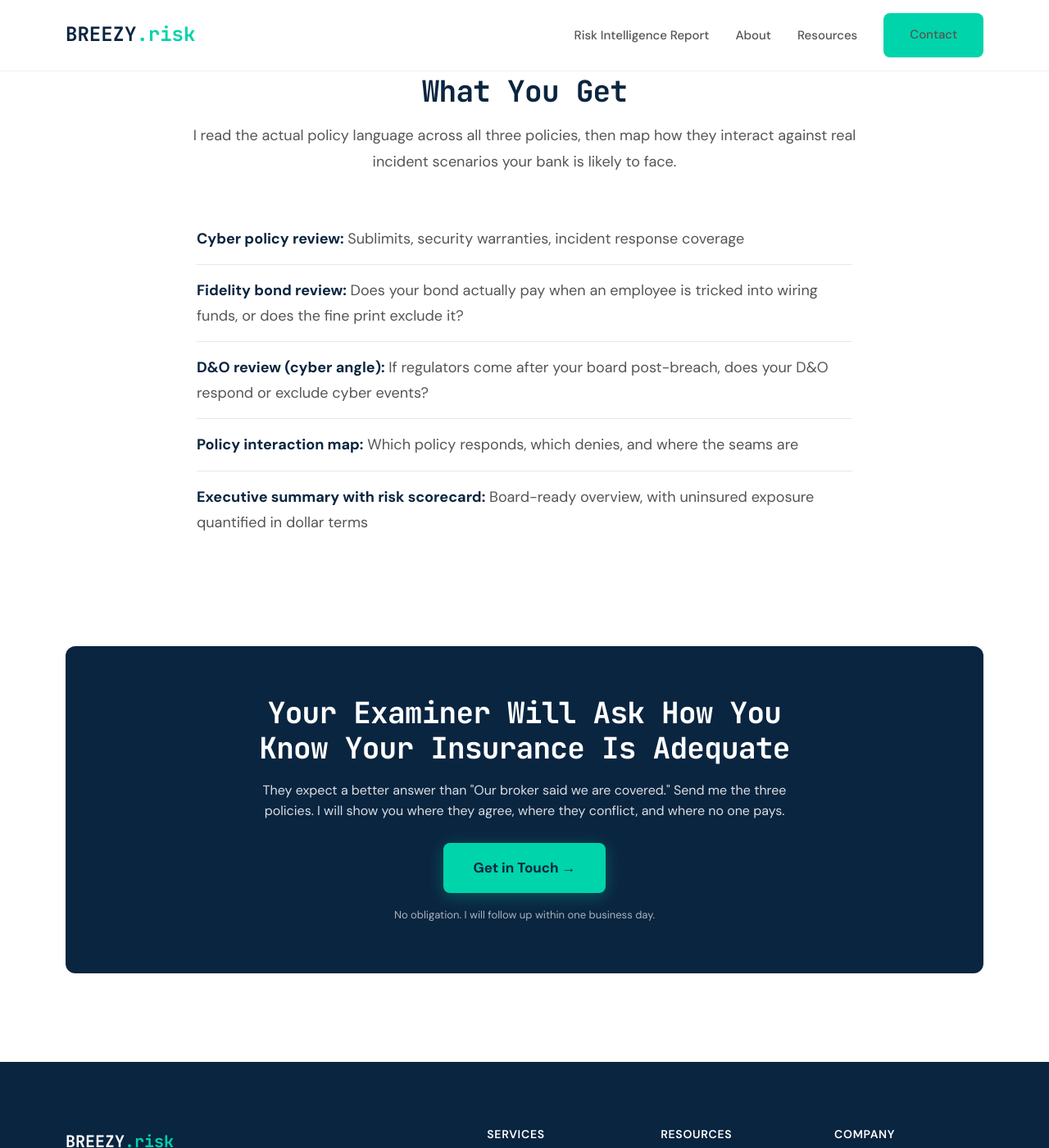
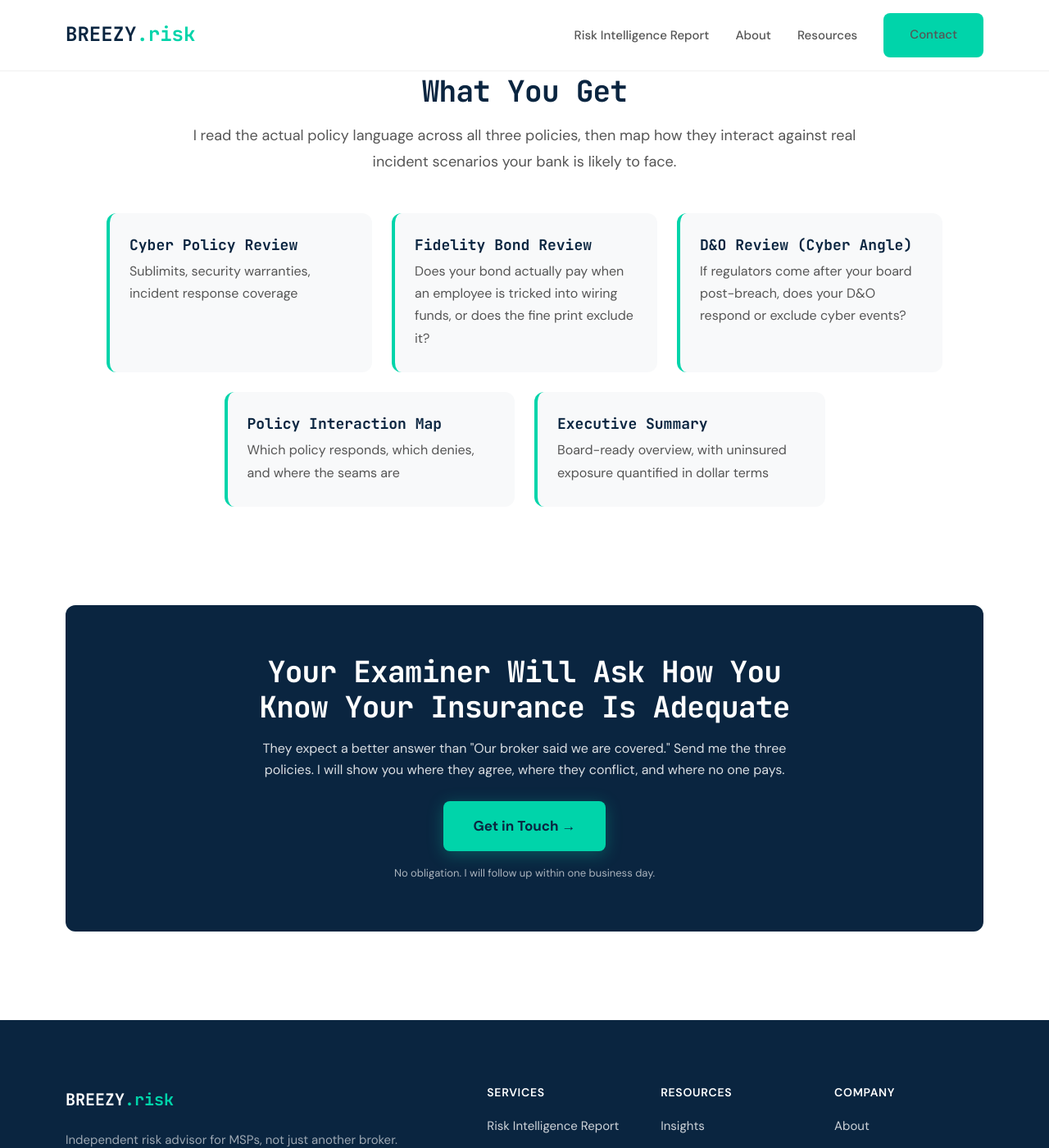
Before and after one commit to joeproe1/breezyins.com, a Jekyll site: the page built from community-bank-insurance.html, in a window 1280 px wide and 1400 px high, scrolled down 1244 px. Shown: the whole window at 82% size. Built offline with Jekyll 4.4.1, drawn with Linux system fonts in a browser that asks for light colours.

Commit message:
Restructure deliverables as card grid

```diff
--- a/community-bank-insurance.html
+++ b/community-bank-insurance.html
@@ -109,24 +109,36 @@ permalink: /community-bank-insurance/
   margin: 0;
 }
 .bank-deliverables {
-  max-width: 800px;
-  margin: 0 auto;
+  display: grid;
+  grid-template-columns: repeat(3, 1fr);
+  gap: 24px;
+  max-width: 1100px;
+  margin: 0 auto 24px;
 }
-.bank-deliverables ul {
-  list-style: none;
-  padding: 0;
+.bank-deliverable {
+  background: var(--bg-light);
+  border-radius: 12px;
+  padding: 28px 24px;
+  border-left: 4px solid var(--accent);
+}
+.bank-deliverable h3 {
+  font-size: 18px;
+  color: var(--primary);
+  margin: 0 0 8px;
+  font-weight: 700;
+}
+.bank-deliverable p {
+  font-size: 16px;
+  line-height: 1.7;
+  color: var(--text-secondary);
   margin: 0;
 }
-.bank-deliverables li {
-  padding: 16px 0;
-  border-bottom: 1px solid var(--border);
-  font-size: 18px;
-  line-height: 1.7;
-  color: var(--text-secondary);
-}
-.bank-deliverables li:last-child { border-bottom: none; }
-.bank-deliverables li strong {
-  color: var(--primary);
+.bank-bottom-row {
+  display: grid;
+  grid-template-columns: repeat(2, 1fr);
+  gap: 24px;
+  max-width: 733px;
+  margin: 0 auto;
 }
 .bank-cta {
   background: #fff;
@@ -186,6 +198,8 @@ permalink: /community-bank-insurance/
   .bank-breadcrumb { font-size: 12px; padding: 10px 16px; }
   .bank-problem-grid { grid-template-columns: 1fr; }
   .bank-problem-card { padding: 36px 28px; }
+  .bank-deliverables { grid-template-columns: 1fr; }
+  .bank-bottom-row { grid-template-columns: 1fr; max-width: 100%; }
 }
 @media (max-width: 768px) {
   .bank-hero { padding: 86px 0 50px; }
@@ -242,13 +256,28 @@ permalink: /community-bank-insurance/
     </div>
 
     <div class="bank-deliverables">
-      <ul>
-        <li><strong>Cyber policy review:</strong> Sublimits, security warranties, incident response coverage</li>
-        <li><strong>Fidelity bond review:</strong> Does your bond actually pay when an employee is tricked into wiring funds, or does the fine print exclude it?</li>
-        <li><strong>D&amp;O review (cyber angle):</strong> If regulators come after your board post-breach, does your D&amp;O respond or exclude cyber events?</li>
-        <li><strong>Policy interaction map:</strong> Which policy responds, which denies, and where the seams are</li>
-        <li><strong>Executive summary with risk scorecard:</strong> Board-ready overview, with uninsured exposure quantified in dollar terms</li>
-      </ul>
+      <div class="bank-deliverable">
+        <h3>Cyber Policy Review</h3>
+        <p>Sublimits, security warranties, incident response coverage</p>
+      </div>
+      <div class="bank-deliverable">
+        <h3>Fidelity Bond Review</h3>
+        <p>Does your bond actually pay when an employee is tricked into wiring funds, or does the fine print exclude it?</p>
+      </div>
+      <div class="bank-deliverable">
+        <h3>D&amp;O Review (Cyber Angle)</h3>
+        <p>If regulators come after your board post-breach, does your D&amp;O respond or exclude cyber events?</p>
+      </div>
+    </div>
+    <div class="bank-bottom-row">
+      <div class="bank-deliverable">
+        <h3>Policy Interaction Map</h3>
+        <p>Which policy responds, which denies, and where the seams are</p>
+      </div>
+      <div class="bank-deliverable">
+        <h3>Executive Summary</h3>
+        <p>Board-ready overview, with uninsured exposure quantified in dollar terms</p>
+      </div>
     </div>
   </div>
 </section>
```
